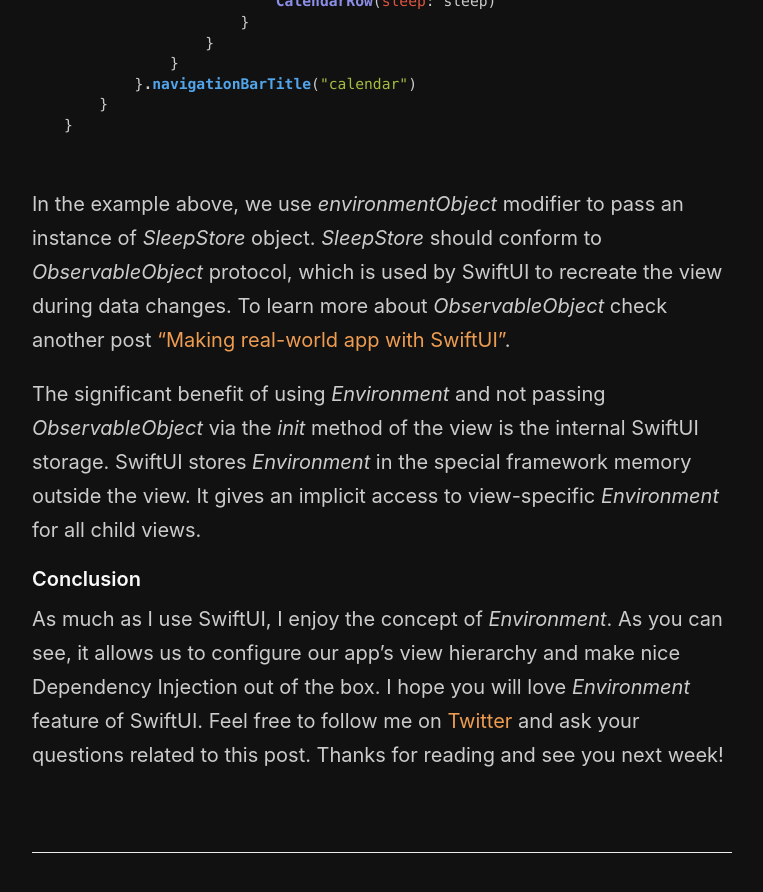
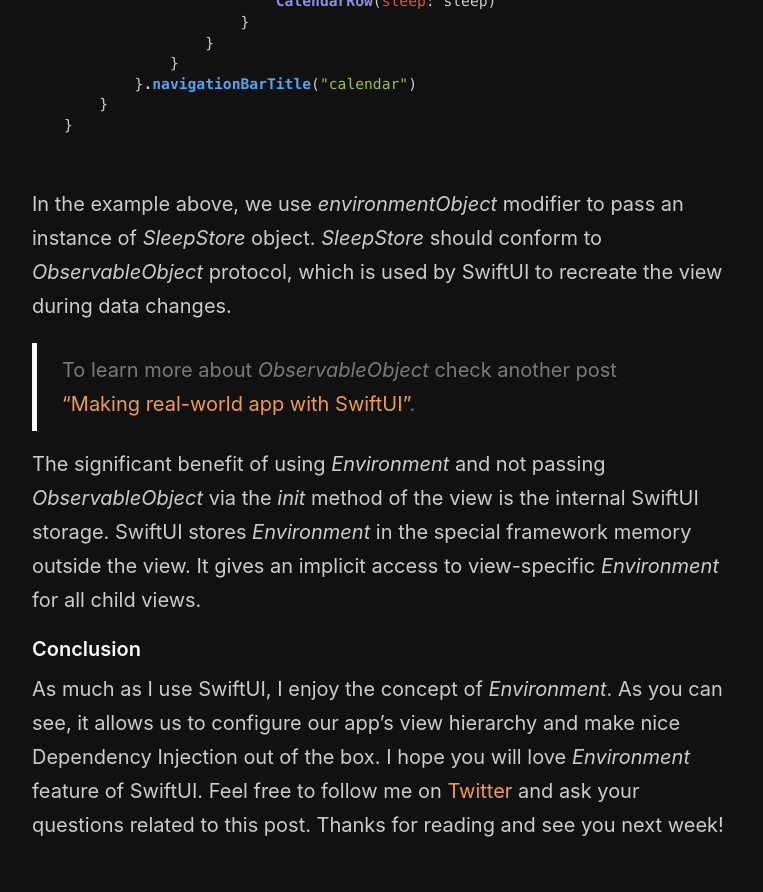
Before and after one commit to mecid/mecid.github.io, a Jekyll site: the page built from _posts/2019-08-21-the-power-of-environment-in-swiftui.md, in a window 1280 px wide and 900 px high, scrolled down 4835 px. Shown: the top 892 px of the window, without its empty margins (258-1021 px from the left). Built offline with Jekyll 4.4.1, drawn with Linux system fonts in a browser that asks for light colours.

Commit message:
references in environment post fixed

````diff
--- a/_posts/2019-08-21-the-power-of-environment-in-swiftui.md
+++ b/_posts/2019-08-21-the-power-of-environment-in-swiftui.md
@@ -154,7 +154,9 @@ struct CalendarView : View {
 }
 ```
 
-In the example above, we use *environmentObject* modifier to pass an instance of *SleepStore* object. *SleepStore* should conform to *ObservableObject* protocol, which is used by SwiftUI to recreate the view during data changes. To learn more about *ObservableObject* check another post ["Making real-world app with SwiftUI"](/2019/06/05/swiftui-making-real-world-app/).
+In the example above, we use *environmentObject* modifier to pass an instance of *SleepStore* object. *SleepStore* should conform to *ObservableObject* protocol, which is used by SwiftUI to recreate the view during data changes.
+
+> To learn more about *ObservableObject* check another post ["Making real-world app with SwiftUI"](/2019/06/05/swiftui-making-real-world-app/).
 
 The significant benefit of using *Environment* and not passing *ObservableObject* via the *init* method of the view is the internal SwiftUI storage. SwiftUI stores *Environment* in the special framework memory outside the view. It gives an implicit access to view-specific *Environment* for all child views.
 
````
